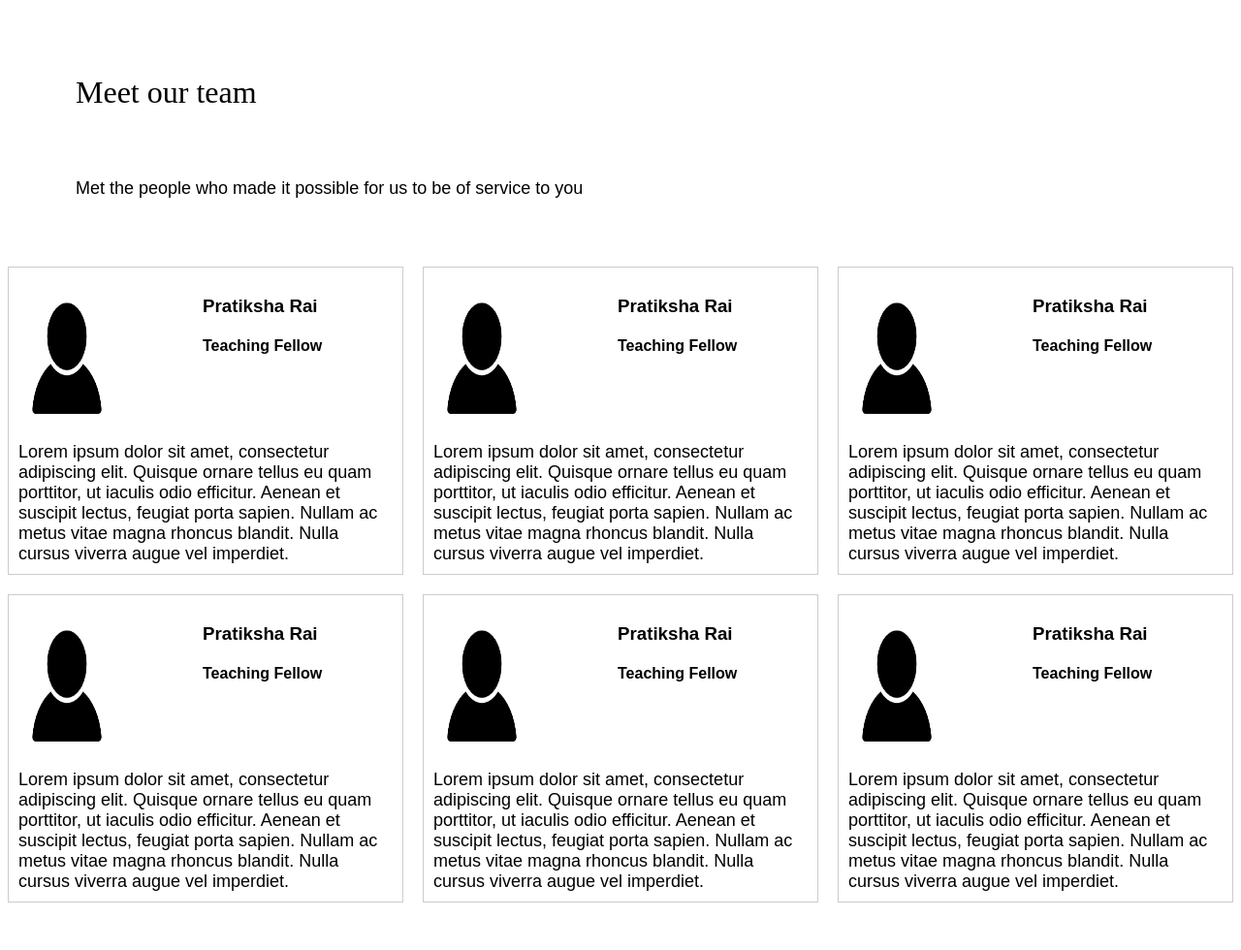
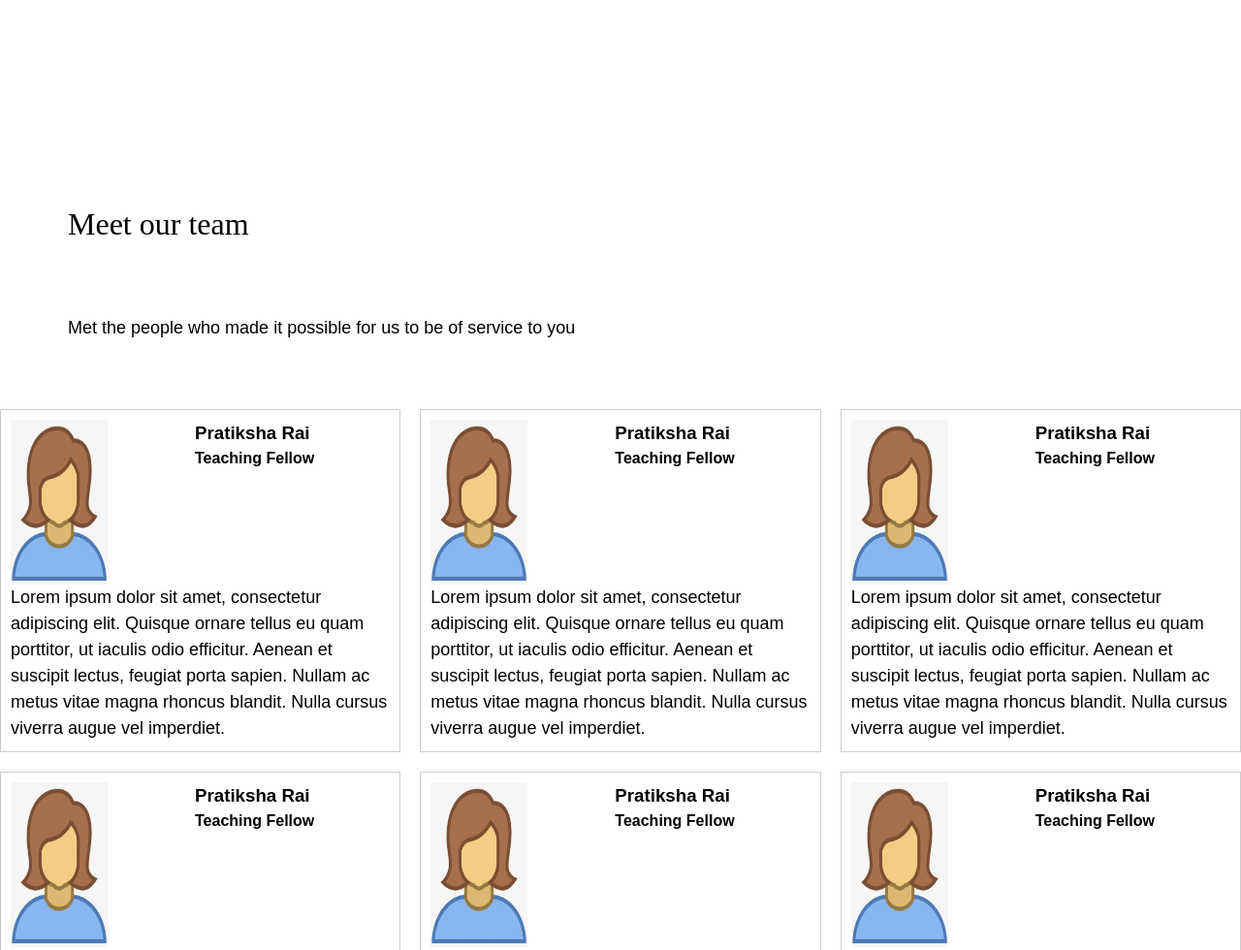
Before and after one commit to pratiksj/sample-website, a plain HTML site: page index.html in a window 1280 px wide. Shown: the part 1422-2402 px from the top of the page at 97% size. Drawn offline with Linux system fonts and the light colour scheme.

Commit message:
feat:change image

```diff
--- a/index.html
+++ b/index.html
@@ -100,7 +100,10 @@
         <div class="grid">
           <div class="member-card">
             <div class="flex">
-              <img src="image/empty user.png" alt="Member 1" />
+              <img
+                src="image/46-463474_free-person-icon-transparent-female-icon.png"
+                alt="Member 1"
+              />
               <div class="member-detail">
                 <h3>Pratiksha Rai</h3>
                 <h4>Teaching Fellow</h4>
@@ -118,7 +121,10 @@
           </div>
           <div class="member-card">
             <div class="flex">
-              <img src="image/empty user.png" alt="Member 1" />
+              <img
+                src="image/46-463474_free-person-icon-transparent-female-icon.png"
+                alt="Member 1"
+              />
               <div class="member-detail">
                 <h3>Pratiksha Rai</h3>
                 <h4>Teaching Fellow</h4>
@@ -136,7 +142,10 @@
           </div>
           <div class="member-card">
             <div class="flex">
-              <img src="image/empty user.png" alt="Member 1" />
+              <img
+                src="image/46-463474_free-person-icon-transparent-female-icon.png"
+                alt="Member 1"
+              />
               <div class="member-detail">
                 <h3>Pratiksha Rai</h3>
                 <h4>Teaching Fellow</h4>
@@ -154,7 +163,10 @@
           </div>
           <div class="member-card">
             <div class="flex">
-              <img src="image/empty user.png" alt="Member 1" />
+              <img
+                src="image/46-463474_free-person-icon-transparent-female-icon.png"
+                alt="Member 1"
+              />
               <div class="member-detail">
                 <h3>Pratiksha Rai</h3>
                 <h4>Teaching Fellow</h4>
@@ -172,7 +184,10 @@
           </div>
           <div class="member-card">
             <div class="flex">
-              <img src="image/empty user.png" alt="Member 1" />
+              <img
+                src="image/46-463474_free-person-icon-transparent-female-icon.png"
+                alt="Member 1"
+              />
               <div class="member-detail">
                 <h3>Pratiksha Rai</h3>
                 <h4>Teaching Fellow</h4>
@@ -190,7 +205,10 @@
           </div>
           <div class="member-card">
             <div class="flex">
-              <img src="image/empty user.png" alt="Member 1" />
+              <img
+                src="image/46-463474_free-person-icon-transparent-female-icon.png"
+                alt="Member 1"
+              />
               <div class="member-detail">
                 <h3>Pratiksha Rai</h3>
                 <h4>Teaching Fellow</h4>
@@ -211,7 +229,7 @@
     </div>
     <!--footer-->
     <div class="dark-bg">
-      <div class="">
+      <div class="wrapper">
         <div class="">
           <a href="" class="text-link">About us</a>
           <a href="" class="text-link">Contact</a>
--- a/main.css
+++ b/main.css
@@ -1,6 +1,104 @@
 :root {
   --primary-color: #5d8850;
   --secondary-color: #3b5434;
+}
+*,
+*::before,
+*::after {
+  box-sizing: border-box;
+}
+
+/* Remove default padding */
+ul[class],
+ol[class] {
+  padding: 0;
+}
+
+/* Remove default margin */
+body,
+h1,
+h2,
+h3,
+h4,
+p,
+figure,
+blockquote,
+dl,
+dd {
+  margin: 0;
+}
+
+/* Remove list styles on ul, ol elements with a list role, which suggests default styling will be removed */
+ul[role="list"],
+ol[role="list"] {
+  list-style: none;
+}
+
+/* Set core root defaults */
+html {
+  scroll-behavior: smooth;
+}
+
+/* Set core body defaults */
+body {
+  min-height: 100vh;
+  text-rendering: optimizeSpeed;
+  line-height: 1.5;
+  overflow-x: hidden;
+}
+@media (max-width: 63.9375em) {
+  body {
+    line-height: 1.333;
+  }
+}
+
+/* A elements that don't have a class get default styles */
+a:not([class]) {
+  text-decoration-skip-ink: auto;
+}
+
+/* Remove spacing */
+ul > li {
+  margin-bottom: 0 !important;
+  padding: 0 !important;
+}
+
+/* Make images easier to work with */
+img,
+picture {
+  max-width: 100%;
+  display: block;
+}
+
+/* Inherit fonts for inputs and buttons */
+input,
+button,
+textarea,
+select {
+  font: inherit;
+}
+
+/* Remove all animations and transitions for people that prefer not to see them */
+@media (prefers-reduced-motion: reduce) {
+  * {
+    animation-duration: 0.01ms !important;
+    animation-iteration-count: 1 !important;
+    transition-duration: 0.01ms !important;
+    scroll-behavior: auto !important;
+  }
+}
+::-webkit-scrollbar {
+  width: 0.5rem !important;
+}
+
+::-webkit-scrollbar-track {
+  background: transparent;
+}
+
+::-webkit-scrollbar-thumb {
+  background-color: #999999;
+  border-radius: 0.5rem;
+  border: 0.25rem solid #999999;
 }
 
 .split-pair {
```
Also changed, not shown: image/46-463474_free-person-icon-transparent-female-icon.png (added).
